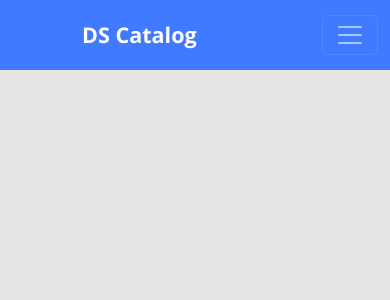
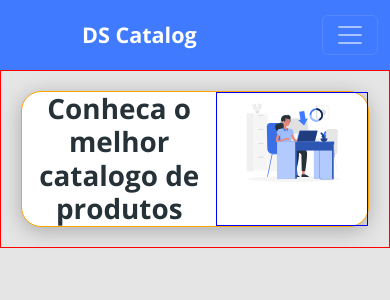
Before and after one commit to ernaneSNcarvalho/ds-catalog, a React (Create React App) app in the folder frontweb/: page / in a window 390 px wide. Shown: the top 300 px of the page. Built offline with nearby package versions, Linux system fonts and the light colour scheme.

Commit message:
responsividade

```diff
--- a/frontweb/src/App.tsx
+++ b/frontweb/src/App.tsx
@@ -1,11 +1,11 @@
 import './assets/styles/custom.scss';
 import './App.css';
-import Navbar from '../src/components/Navbar';
+import Home from 'pages/Home';
 
 const App = () => {
   return (
     <>
-      <Navbar />
+      <Home />
     </>
   );
 }
--- /dev/null
+++ b/frontweb/src/pages/Home/index.tsx
@@ -0,0 +1,23 @@
+import Navbar from 'components/Navbar';
+import {ReactComponent as MainImage} from 'assets/images/main-image.svg';
+import './styles.css';
+
+const Home = () => {
+    return (
+      <>
+        <Navbar />
+        <div className="home-container">
+            <div className="home-card">
+              <div className="home-content-container">
+                <h1>Conheca o melhor catalogo de produtos</h1>
+              </div>
+              <div className="home-image-container">
+                <MainImage />
+              </div>
+            </div>
+        </div>
+      </>
+    );
+  }
+
+  export default Home;
--- /dev/null
+++ b/frontweb/src/pages/Home/styles.css
@@ -0,0 +1,32 @@
+.home-container {
+    padding: 20px;
+    font-size: 26px;
+    text-align: center;
+    border: 1px solid red;
+}
+
+.home-card {
+    background-color: #fff;
+    box-shadow: 0px 4px 20px rgba(0, 0, 0, 0.25);
+    border-radius: 20px;
+    border: 1px solid orange;
+    display: flex;
+
+}
+
+.home-image-container {
+    border: 1px solid blue;
+}
+
+.home-image-container h1 {
+    font-size: 1em;
+}
+
+.home-image-container {
+    padding: 0 15px;
+}
+
+.home-image-container svg {
+    width: 100%;
+    height: auto;
+}
```
Also changed, not shown: frontweb/src/assets/images/main-image.svg (added).
